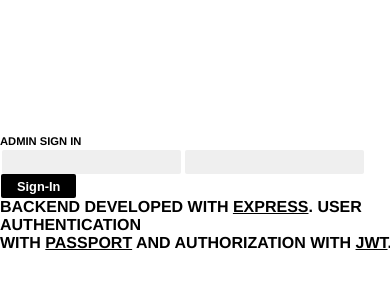
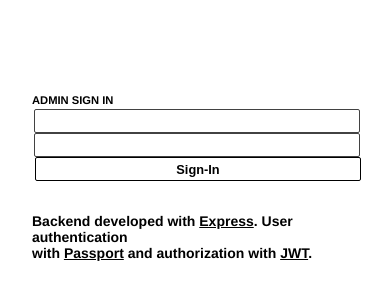
Before and after one commit to mrstevedev/react-redux-photography-collection, a React app: page /admin in a window 390 px wide. Shown: the part 230-530 px from the top of the page. Built offline with nearby package versions, Linux system fonts and the light colour scheme; a web font is replaced by a local one.

Commit message:
Added admin styles

```diff
--- a/src/App.scss
+++ b/src/App.scss
@@ -185,7 +185,7 @@ img {
     }
     &.active {
       background: rgb(169, 169, 255);
-      color: #411f7d;
+      color: #000;
     }
   }
 }
@@ -271,6 +271,8 @@ footer {
 td {
   padding: 1rem 0px;
   font-weight: 100;
+  text-align: left;
+  width: 65%;
 }
 th {
   color: #a2a2a2;
@@ -545,6 +547,28 @@ section.vert footer {
     padding: 2rem;
     display: block;
   }
+  .admin-container {
+    padding: 0 2rem;
+    width: 100% !important;
+    input {
+      display: block;
+      width: 100%;
+      margin: 4px 0;
+      height: 28px;
+    }
+    button {
+      width: 100%;
+      margin: 0;
+      padding: 0.4rem 1rem;
+    }
+
+    .admin-signIn__error {
+      font-size: 0.7rem;
+      position: absolute;
+      top: 20rem;
+      text-transform: capitalize;
+    }
+  }
 }
 
 ::placeholder {
@@ -588,7 +612,8 @@ section.vert footer {
   }
   input {
     border: none;
-    background: #efefef;
+    // background: #efefef;
+    background: #fff;
     margin: 0 2px;
     height: 24px;
     text-indent: 8px;
@@ -596,28 +621,46 @@ section.vert footer {
     color: #424242;
     font-weight: bold;
     outline: none;
-    /* border-bottom: solid 2px #ff9c9c; */
+    border: solid 1px;
   }
   button {
-    background: #000;
-    color: #fff;
-    padding: 0.3rem 1rem;
+    background: #fff;
+    color: #000;
+    padding: 0.23rem 1rem;
     outline: none;
-    border: none;
-    margin: 0 1px;
+    border: solid 1px #000;
+    margin: 0 3px;
     border-radius: 2px;
     font-weight: bold;
     cursor: pointer;
     outline: none;
     font-size: 0.8rem;
-    transition: .22s ease-in-out;
+    transition: 0.12s ease-in-out;
 
-    &:hover {
-      background: #424242
+    &:hover,
+    &:focus,
+    &:active {
+      background: #000;
+      color: #fff;
     }
   }
 
   .error {
-    background:#fdcaca;
+    background: #fdcaca;
+  }
+
+  .admin-signIn__error {
+    margin: 1rem 0;
+    font-size: 0.8rem;
+    text-transform: none;
+  }
+
+  .admin-signIn__description {
+    margin: 2rem 0;
+    font-size: 14px;
+
+    p {
+      text-transform: none;
+    }
   }
 }
```
